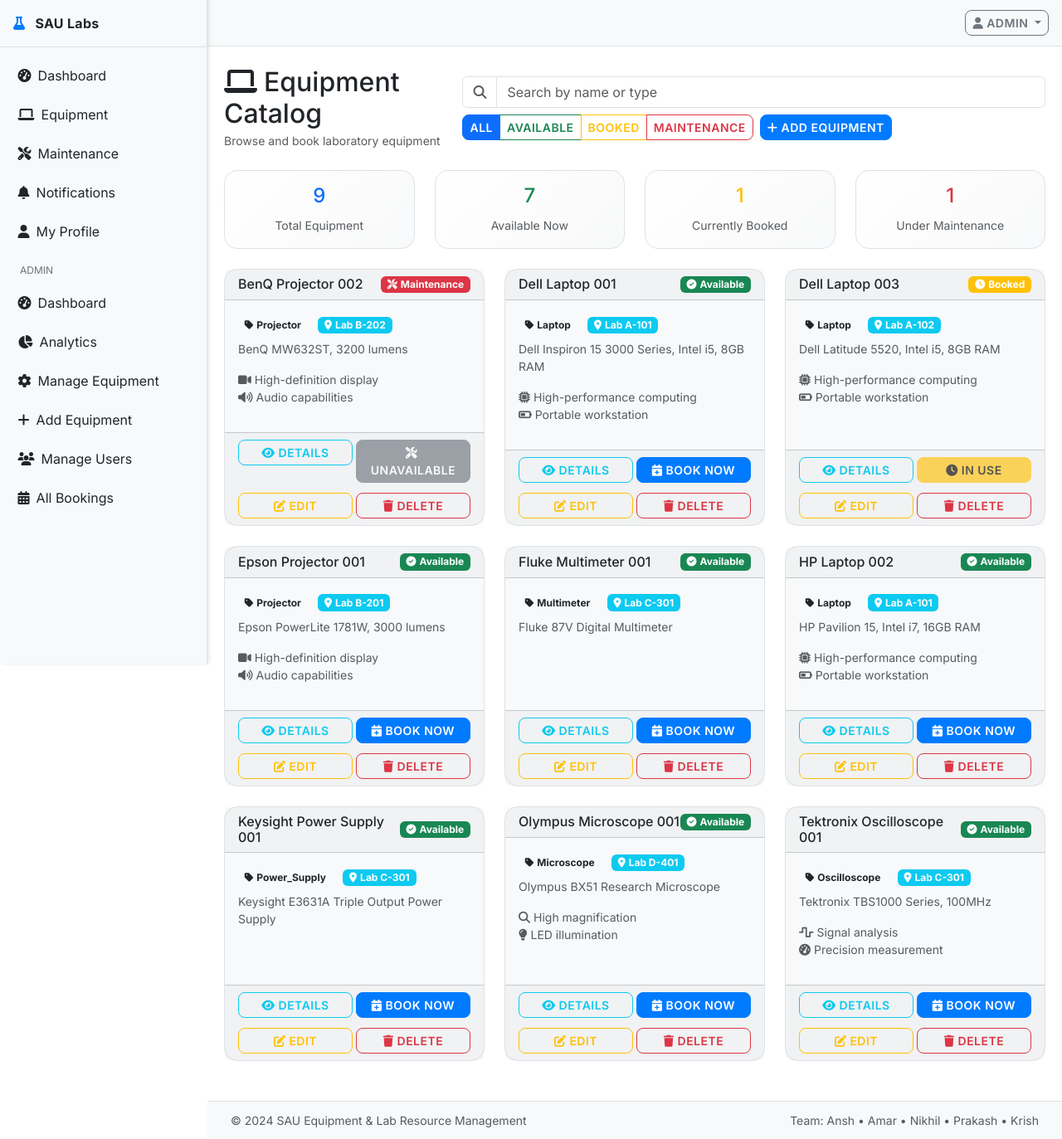
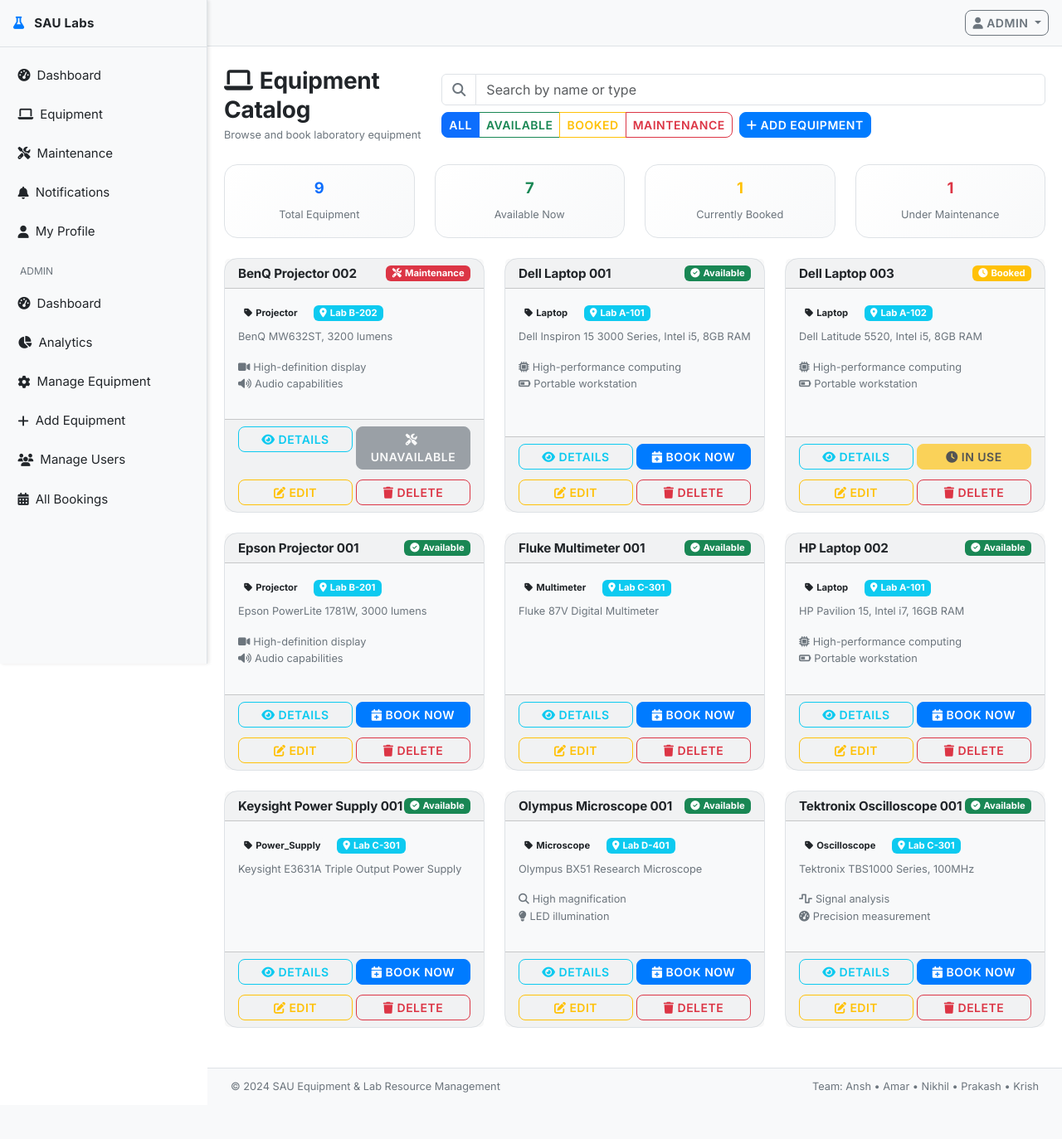
Before and after one commit to Mrstragr/dbms-project, a Flask app: page /equipment in a window 1280 px wide. Shown: the whole page at 83% size. After the commit the page ends 1317 px from the top, so only its background shows below. Run offline with Flask 3, Linux system fonts and the light colour scheme; a user stored in the database is signed in; data comes from the database, SQL or seed files in the repository; some libraries are stand-ins or nearby versions.

Commit message:
style: add CSS variables (primary color, radius, shadow, spacing) and base typography in style.css

```diff
--- a/static/css/style.css
+++ b/static/css/style.css
@@ -20,6 +20,23 @@
 	--gradient-success: linear-gradient(135deg, #f093fb 0%, #f5576c 100%);
 	--gradient-info: linear-gradient(135deg, #4facfe 0%, #00f2fe 100%);
 	--gradient-dark: linear-gradient(135deg, #2c3e50 0%, #34495e 100%);
+
+	/* Design tokens */
+	--primary: #2563eb;
+	--primary-dark: #1d4ed8;
+	--primary-soft: rgba(37, 99, 235, 0.1);
+	--radius-sm: 0.375rem;
+	--radius: 0.625rem;
+	--radius-lg: 1rem;
+	--shadow-sm: 0 1px 2px rgba(16, 24, 40, 0.06), 0 1px 3px rgba(16, 24, 40, 0.1);
+	--shadow-md: 0 4px 12px rgba(16, 24, 40, 0.08);
+	--shadow-lg: 0 12px 28px rgba(16, 24, 40, 0.12);
+	--space-1: 0.25rem;
+	--space-2: 0.5rem;
+	--space-3: 1rem;
+	--space-4: 1.5rem;
+	--space-5: 2.5rem;
+	--font-sans: 'Inter', system-ui, -apple-system, 'Segoe UI', Roboto, Helvetica, Arial, sans-serif;
 }
 
 html, body {
@@ -29,8 +46,25 @@ html, body {
 body {
 	background: var(--bg);
 	color: var(--text);
-	font-family: 'Inter', system-ui, -apple-system, Segoe UI, Roboto, Helvetica, Arial, sans-serif;
+	font-family: var(--font-sans);
+	font-size: 0.9375rem;
+	line-height: 1.6;
+	-webkit-font-smoothing: antialiased;
 }
+
+/* Base typography */
+h1, h2, h3, h4, h5, h6 { font-weight: 700; line-height: 1.25; color: var(--text); letter-spacing: -0.01em; }
+h1 { font-size: clamp(1.6rem, 1.2rem + 1.5vw, 2.1rem); }
+h2 { font-size: clamp(1.35rem, 1.1rem + 1vw, 1.75rem); }
+h3 { font-size: 1.35rem; }
+h4 { font-size: 1.15rem; }
+h5 { font-size: 1.05rem; }
+h6 { font-size: 0.95rem; }
+p { margin-bottom: var(--space-3); }
+a { color: var(--primary); }
+a:hover { color: var(--primary-dark); }
+small, .small { font-size: 0.85em; }
+.text-muted { color: var(--muted) !important; }
 
 .app-shell { display: flex; min-height: 100vh; }
 
```
